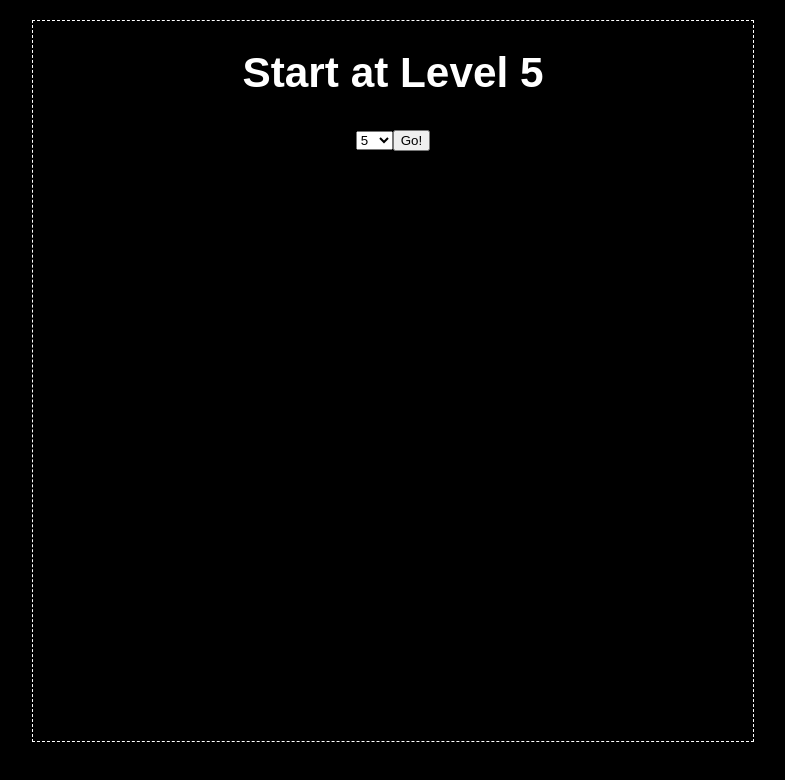
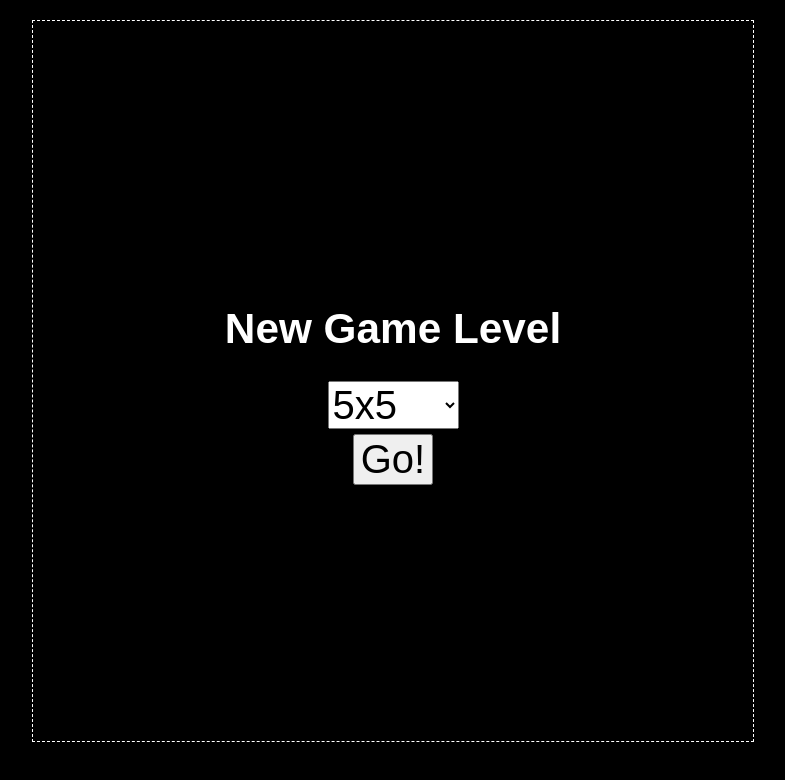
Before and after one commit to sblackstone/kakurasu, a React (Create React App) app: page / in a window 1280 px wide. Shown: the top 780 px of the page, without its empty margins (247-1032 px from the left). Built offline with nearby package versions, Linux system fonts and the light colour scheme.

Commit message:
Improvements

```diff
--- a/src/App.css
+++ b/src/App.css
@@ -4,7 +4,6 @@ body, html {
   font-weight: bold;
   font-size: 115%;
   font-family: Arial;
-  text-align: center;
 }
 
 .container {
@@ -23,12 +22,26 @@ body, html {
 }
 
 .new-game-screen {
+  flex-direction: column;
+  display: flex;
+  justify-content: center;
+  align-items: center;
   margin: 2.5vmin auto;
   width: 90vmin;
   height: 90vmin;
   color: #fff;
   border: 1px dashed #fff !important;
 }
+
+.new-game-screen button{
+  margin-top: 5px;
+  font-size: 5vmin;
+}
+
+.new-game-screen select {
+  font-size: 5vmin;
+}
+
 
 .square {
   display: flex;
--- a/src/Board.js
+++ b/src/Board.js
@@ -46,9 +46,9 @@ function FSquare(props) {
 
     return (
       <div className={`square footer-square square-${props.size}`}>
-      <span className="score-on">{content1}</span>
+      <div className="score-on">{content1}</div>
       <br/>
-      <span className="score-off">{content2}</span>
+      <div className="score-off">{content2}</div>
       </div>
     );
 
@@ -79,9 +79,9 @@ function RowEndSquare(props) {
 
   return (
     <div className={`square row-end-square square-${props.size}`}>
-    <span className="score-on">{content1}</span>
+    <div className="score-on">{content1}</div>
     <br/>
-    <span className="score-off">{content2}</span>
+    <div className="score-off">{content2}</div>
     </div>
   );
 }
--- a/src/NewGameScreen.js
+++ b/src/NewGameScreen.js
@@ -1,24 +1,26 @@
 import { useState } from 'react';
+
+function LevelOptions(props) {
+  let result = [];
+  for (let i = props.min; i <= props.max; i++) {
+      result.push(
+        <option value={i}>{i}x{i}</option>
+      )
+  }
+  return result;
+}
+
+
 export function NewGameScreen(props) {
 
   const [ newLevel, setNewLevel ] = useState(5);
 
   return (
     <div className="new-game-screen">
-    <h1>Start at Level {newLevel}</h1>
+    <h1>New Game Level </h1>
+
     <select value={newLevel} onChange={(e)=> { setNewLevel(parseFloat(e.currentTarget.value)); }} >
-      <option>2</option>
-      <option>3</option>
-      <option>4</option>
-      <option>5</option>
-      <option>6</option>
-      <option>7</option>
-      <option>8</option>
-      <option>9</option>
-      <option>10</option>
-      <option>11</option>
-      <option>12</option>
-      <option>13</option>
+      <LevelOptions min={2} max={13} />
     </select>
 
     <button onClick={()=> { props.onNewGame(newLevel)}}>Go!</button>
```
Also changed, not shown: 1 other file (tests, documents, lock files or other folders).
